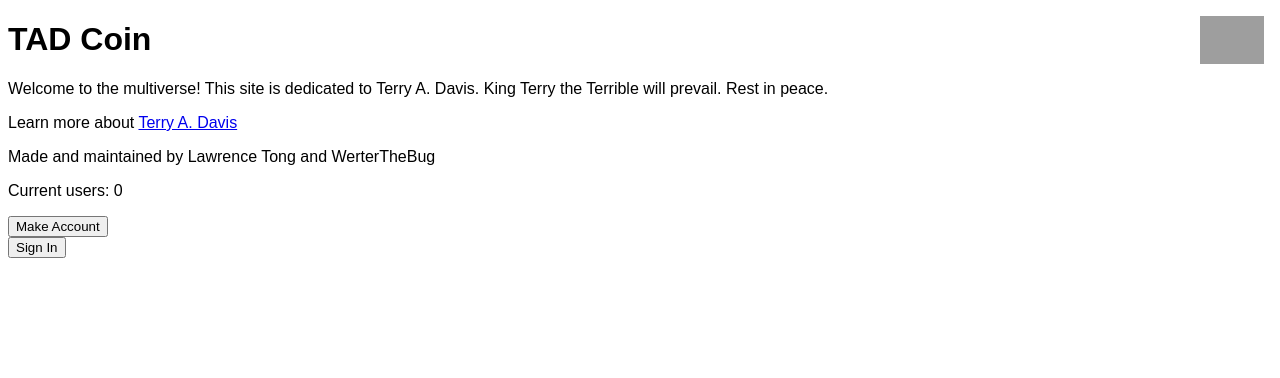
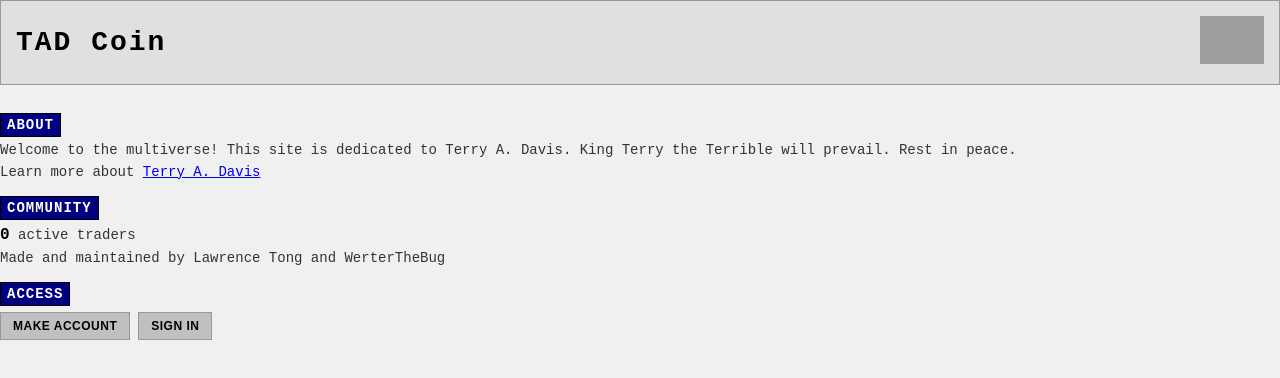
Before and after one commit to Eightbit-Labs/tad-coin, a React (Vite) app: page / in a window 1280 px wide. Shown: the top 378 px of the page. Built offline with nearby package versions, Linux system fonts and the light colour scheme; no server answers; grey boxes are pictures that could not be loaded.

Commit message:
feat: implement ui for landing page

```diff
--- a/src/App.css
+++ b/src/App.css
@@ -1,7 +1,3 @@
-* {
-  font-family: Arial, sans-serif;
-}
-
 .overlay {
   position: fixed;
   inset: 0;
@@ -13,15 +9,98 @@
 }
 
 .popup {
-  background: #fff;
-  padding: 24px;
-  border-radius: 8px;
+  background: #f5f5f5;
+  padding: 12px;
+  border: 1px solid #999;
   min-width: 300px;
 }
 
+.popup h2,
+.popup h3 {
+  margin: 0 0 12px 0;
+  background-color: #000080;
+  color: #fff;
+  padding: 2px 4px;
+  font-size: 14px;
+  text-transform: uppercase;
+  letter-spacing: 0.5px;
+}
+
+.popup input,
+.popup textarea {
+  background-color: #fff;
+  border: 1px solid #999;
+  padding: 4px 6px;
+  font-family: 'Courier New', monospace;
+  font-size: 12px;
+  width: 100%;
+  box-sizing: border-box;
+  margin-bottom: 8px;
+}
+
+.popup button {
+  background-color: #c0c0c0;
+  border: 1px solid #999;
+  color: #000;
+  padding: 6px 12px;
+  font-family: 'Courier New', monospace;
+  font-size: 12px;
+  font-weight: bold;
+  cursor: pointer;
+  text-transform: uppercase;
+  letter-spacing: 0.5px;
+  margin-top: 8px;
+  margin-right: 4px;
+}
+
+.popup button:hover {
+  background-color: #d0d0d0;
+}
+
+.popup button:active {
+  background-color: #b0b0b0;
+}
+
 .alertbox {
-  background: #fff;
-  padding: 24px;
-  border-radius: 8px;
+  background: #f5f5f5;
+  padding: 12px;
+  border: 1px solid #999;
   min-width: 300px;
 }
+
+.alertbox h2 {
+  margin: 0 0 12px 0;
+  background-color: #000080;
+  color: #fff;
+  padding: 2px 4px;
+  font-size: 14px;
+  text-transform: uppercase;
+  letter-spacing: 0.5px;
+}
+
+.alertbox p {
+  margin: 8px 0;
+  font-size: 12px;
+}
+
+.alertbox button {
+  background-color: #c0c0c0;
+  border: 1px solid #999;
+  color: #000;
+  padding: 6px 12px;
+  font-family: 'Courier New', monospace;
+  font-size: 12px;
+  font-weight: bold;
+  cursor: pointer;
+  text-transform: uppercase;
+  letter-spacing: 0.5px;
+  margin-top: 8px;
+}
+
+.alertbox button:hover {
+  background-color: #d0d0d0;
+}
+
+.alertbox button:active {
+  background-color: #b0b0b0;
+}
--- a/src/App.tsx
+++ b/src/App.tsx
@@ -67,21 +67,43 @@ export default function App() {
   }
 
   return (
-    <main>
-      <a href="/"><img src={tadcoinLogo} alt="TAD Coin Logo" style={{ position: 'fixed', top: '16px', right: '16px', height: '48px' }} /></a>
-      <h1>
-        TAD Coin
-      </h1>
-      <p>Welcome to the multiverse! This site is dedicated to Terry A. Davis. King Terry the Terrible will prevail. Rest in peace.</p>
-      <p>Learn more about <a href="https://en.wikipedia.org/wiki/Terry_A._Davis">Terry A. Davis</a></p>
-      <p>Made and maintained by Lawrence Tong and WerterTheBug</p>
-      <p>Current users: {userCount}</p>
-      <button onClick={() => setPopupOpen(true)}>Make Account</button><br />
-      <button onClick={() => setSignInOpen(true)}>Sign In</button>
+    <main className="retro-main">
+      <header className="header">
+        <div className="header-content">
+          <h1 className="title">TAD Coin</h1>
+          <a href="/" className="logo-link"><img src={tadcoinLogo} alt="TAD Coin Logo" className="logo" /></a>
+        </div>
+      </header>
+
+      <div className="container">
+        <section className="content-box">
+          <h2 className="section-title">About</h2>
+          <div className="section-content">
+            <p>Welcome to the multiverse! This site is dedicated to Terry A. Davis. King Terry the Terrible will prevail. Rest in peace.</p>
+            <p>Learn more about <a href="https://en.wikipedia.org/wiki/Terry_A._Davis" className="link">Terry A. Davis</a></p>
+          </div>
+        </section>
+
+        <section className="content-box">
+          <h2 className="section-title">Community</h2>
+          <div className="section-content">
+            <p><strong className="stat">{userCount}</strong> active traders</p>
+            <p>Made and maintained by Lawrence Tong and WerterTheBug</p>
+          </div>
+        </section>
+
+        <section className="content-box">
+          <h2 className="section-title">Access</h2>
+          <div className="button-group">
+            <button onClick={() => setPopupOpen(true)} className="retro-button">Make Account</button>
+            <button onClick={() => setSignInOpen(true)} className="retro-button">Sign In</button>
+          </div>
+        </section>
+      </div>
+
       <Popup isOpen={isPopupOpen} onClose={() => setPopupOpen(false)} createAccount={createAccount}/>
       <Alertbox alertText={alertMessage} isOpen={isAlertOpen} onClose={() => setAlertOpen(false)}/>
       <SignInPopup isOpen={isSignInOpen} onClose={() => setSignInOpen(false)} UserSignIn={signIn}/>
     </main>
-
   );
 }
--- a/src/index.css
+++ b/src/index.css
@@ -1,3 +1,120 @@
 * {
-  font-family: Arial, sans-serif;
+  font-family: 'Courier New', monospace;
 }
+
+body {
+  background-color: #f0f0f0;
+  margin: 0;
+  padding: 0;
+  color: #333;
+}
+
+.retro-main {
+  max-width: 100%;
+  margin: 0;
+  padding: 0;
+}
+
+/* Header */
+.header {
+  background-color: #e0e0e0;
+  border: 1px solid #999;
+  padding: 15px;
+  margin-bottom: 20px;
+}
+
+.header-content {
+  display: flex;
+  justify-content: space-between;
+  align-items: center;
+}
+
+.title {
+  margin: 0;
+  font-size: 28px;
+  font-weight: bold;
+  letter-spacing: 2px;
+  color: #000;
+}
+
+.logo-link {
+  text-decoration: none;
+}
+
+.logo {
+  height: 48px;
+}
+
+/* Container & Sections */
+.container {
+  display: flex;
+  flex-direction: column;
+  gap: 0;
+}
+
+.content-box {
+  background-color: transparent;
+  border: none;
+  padding: 0;
+  box-shadow: none;
+  margin-bottom: 4px;
+}
+
+.section-title {
+  margin: 8px 0 2px 0;
+  font-size: 14px;
+  font-weight: bold;
+  background-color: #000080;
+  color: #fff;
+  padding: 3px 6px;
+  display: inline-block;
+  text-transform: uppercase;
+  letter-spacing: 1px;
+  border: 1px solid #000;
+}
+
+.section-content {
+  margin: 0;
+  line-height: 1.4;
+  padding: 0;
+}
+
+.section-content p {
+  margin: 2px 0;
+  font-size: 14px;
+}
+
+.button-group {
+  display: flex;
+  gap: 8px;
+  flex-wrap: wrap;
+  margin-top: 4px;
+}
+
+.retro-button {
+  background-color: #c0c0c0;
+  border: 1px solid #999;
+  color: #000;
+  padding: 6px 12px;
+  font-family: 'MS Sans Serif', Arial, sans-serif;
+  font-size: 12px;
+  font-weight: bold;
+  cursor: pointer;
+  text-transform: uppercase;
+  letter-spacing: 0.5px;
+}
+
+.retro-button:hover {
+  background-color: #d0d0d0;
+}
+
+.retro-button:active {
+  background-color: #b0b0b0;
+}
+
+/* Statistics */
+.stat {
+  font-weight: bold;
+  color: #000;
+  font-size: 16px;
+}
```
